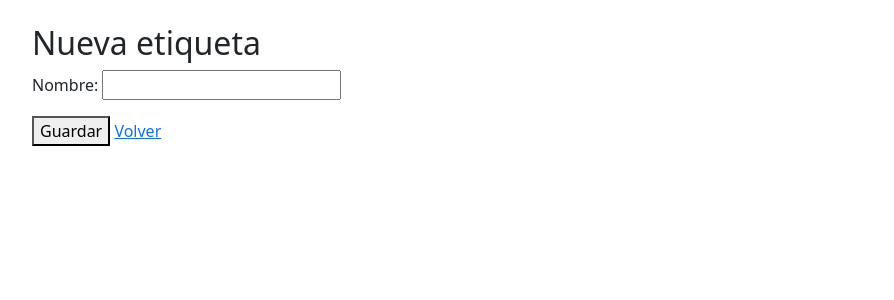
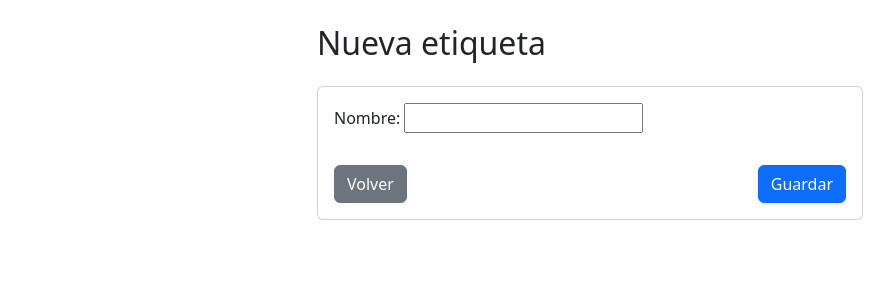
Before and after one commit to pedro-donoso/GestionProductos-django, a Django app: page /etiquetas/crear/ in a window 1280 px wide. Shown: the part 56-356 px from the top of the page, without its empty margins (50-944 px from the left). Run offline with Django 5.2, Linux system fonts and the light colour scheme; the visitor is signed in with stand-in values (Sample User, id 1).

Commit message:
estilo bootstrap a formulario etiquetas

```diff
--- a/templates/etiquetas/formulario.html
+++ b/templates/etiquetas/formulario.html
@@ -3,12 +3,23 @@
 {% block title %}Nueva etiqueta{% endblock %}
 
 {% block content %}
-<h2>Nueva etiqueta</h2>
+<div class="row">
+  <div class="col-md-6 offset-md-3">
+    <h2 class="mb-4">Nueva etiqueta</h2>
 
-<form method="post">
-    {% csrf_token %}
-    {{ form.as_p }}
-    <button type="submit">Guardar</button>
-    <a href="{% url 'lista_etiquetas' %}">Volver</a>
-</form>
+    <form method="post" class="card card-body">
+      {% csrf_token %}
+      {{ form.as_p }}
+
+      <div class="d-flex justify-content-between mt-3">
+        <a href="{% url 'lista_etiquetas' %}" class="btn btn-secondary">
+          Volver
+        </a>
+        <button type="submit" class="btn btn-primary">
+          Guardar
+        </button>
+      </div>
+    </form>
+  </div>
+</div>
 {% endblock %}
```
